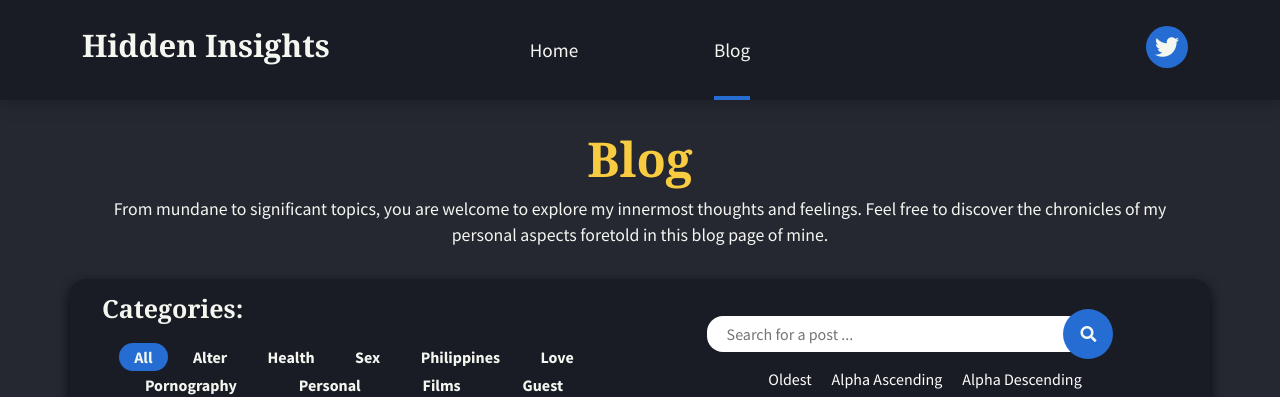
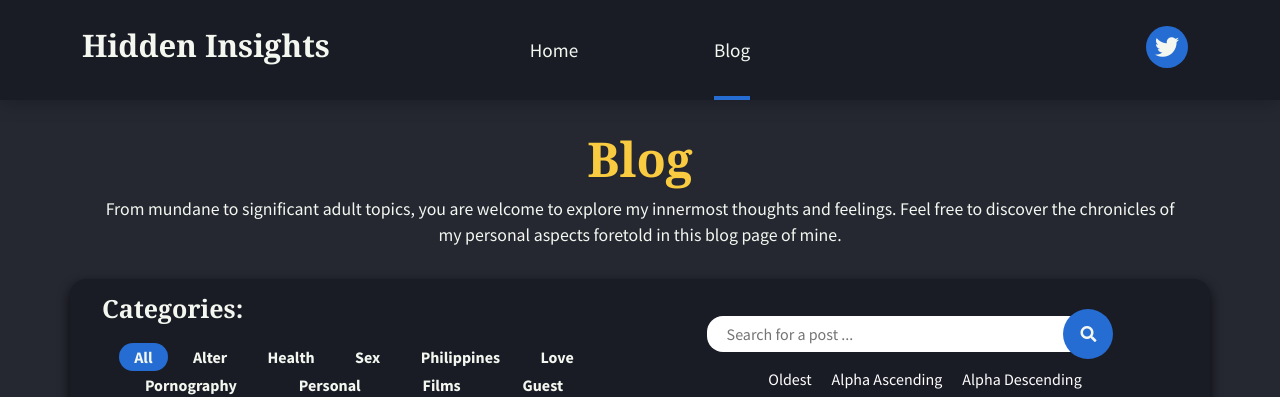
Before and after one commit to rapsamaniego27/alter, a Jekyll site: the page built from blog/index.html, in a window 1280 px wide and 1193 px high. Shown: the top 397 px of the window. Built offline with Jekyll 4.4.1, drawn with Linux system fonts in a browser that asks for light colours; nearby versions of some CDN libraries; some web fonts are replaced; the list of posts is cut into pages by our own code.

Commit message:
Update Pages “blog”

```diff
--- a/_data/blog.yml
+++ b/_data/blog.yml
@@ -1,4 +1,4 @@
 title: Blog
-description: From mundane to significant topics, you are welcome to explore my
-  innermost thoughts and feelings. Feel free to discover the chronicles of my
-  personal aspects foretold in this blog page of mine.
+description: From mundane to significant adult topics, you are welcome to
+  explore my innermost thoughts and feelings. Feel free to discover the
+  chronicles of my personal aspects foretold in this blog page of mine.
```
